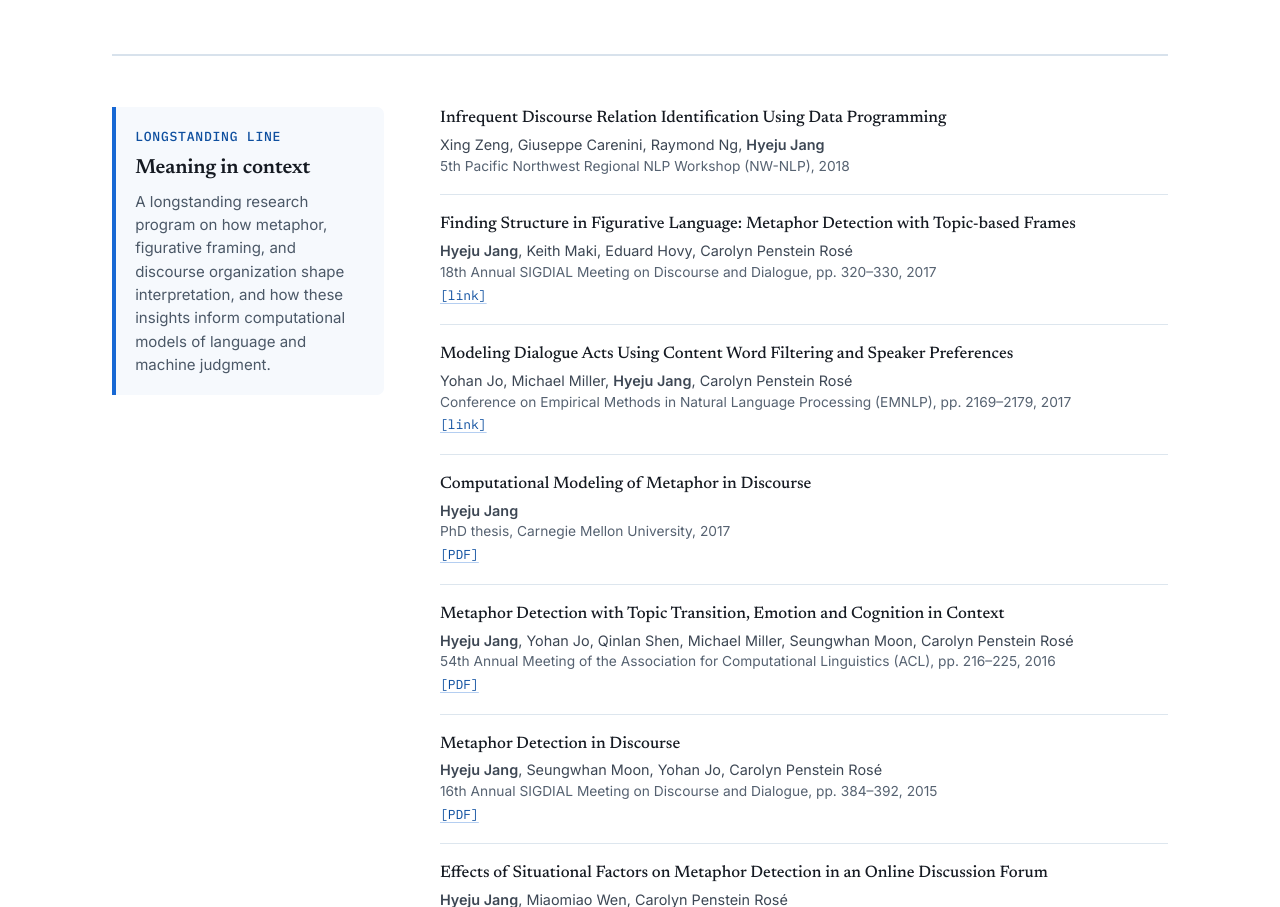
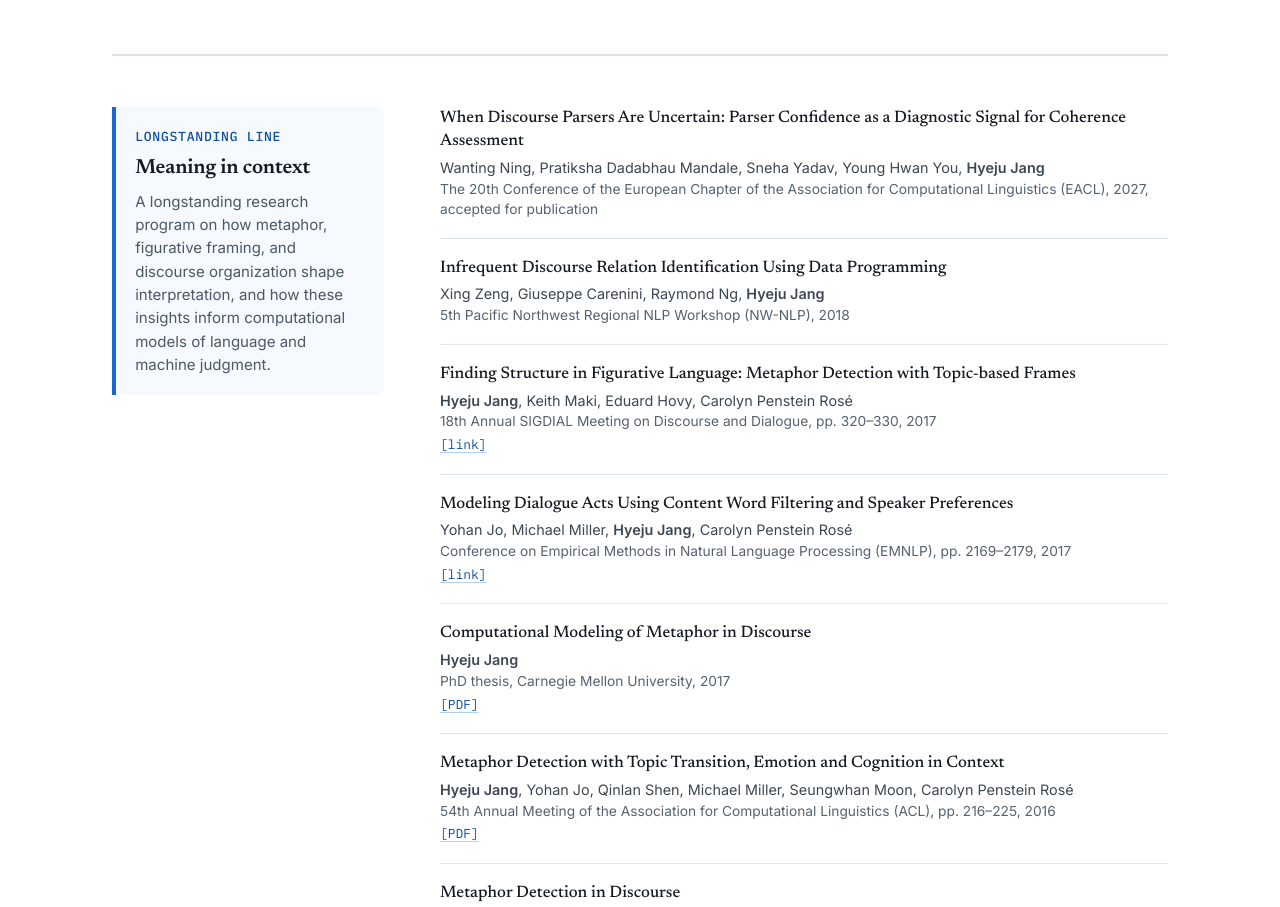
Before and after one commit to hyejuj/hyejuj.github.io, a plain HTML site: page index.html in a window 1280 px wide. Shown: the part 1997-2904 px from the top of the page. Drawn offline with Linux system fonts and the light colour scheme.

Commit message:
Update index.html

```diff
--- a/index.html
+++ b/index.html
@@ -494,6 +494,11 @@ footer{
 </ul></div></div>
 <div class="grp"><div class="grp-head" data-label="LONGSTANDING LINE"><h3>Meaning in context</h3><p class="lead">A longstanding research program on how metaphor, figurative framing, and discourse organization shape interpretation, and how these insights inform computational models of language and machine judgment.</p></div><div class="grp-body"><ul class="pubs">
 <li>
+<span class="pt">When Discourse Parsers Are Uncertain: Parser Confidence as a Diagnostic Signal for Coherence Assessment</span>
+<span class="pa">Wanting Ning, Pratiksha Dadabhau Mandale, Sneha Yadav, Young Hwan You, <strong>Hyeju Jang</strong></span>
+<span class="pv">The 20th Conference of the European Chapter of the Association for Computational Linguistics (EACL), 2027, accepted for publication </span>
+</li>
+<li>
 <span class="pt">Infrequent Discourse Relation Identification Using Data Programming</span>
 <span class="pa">Xing Zeng, Giuseppe Carenini, Raymond Ng, <strong>Hyeju Jang</strong></span>
 <span class="pv">5th Pacific Northwest Regional NLP Workshop (NW-NLP), 2018</span>
```
